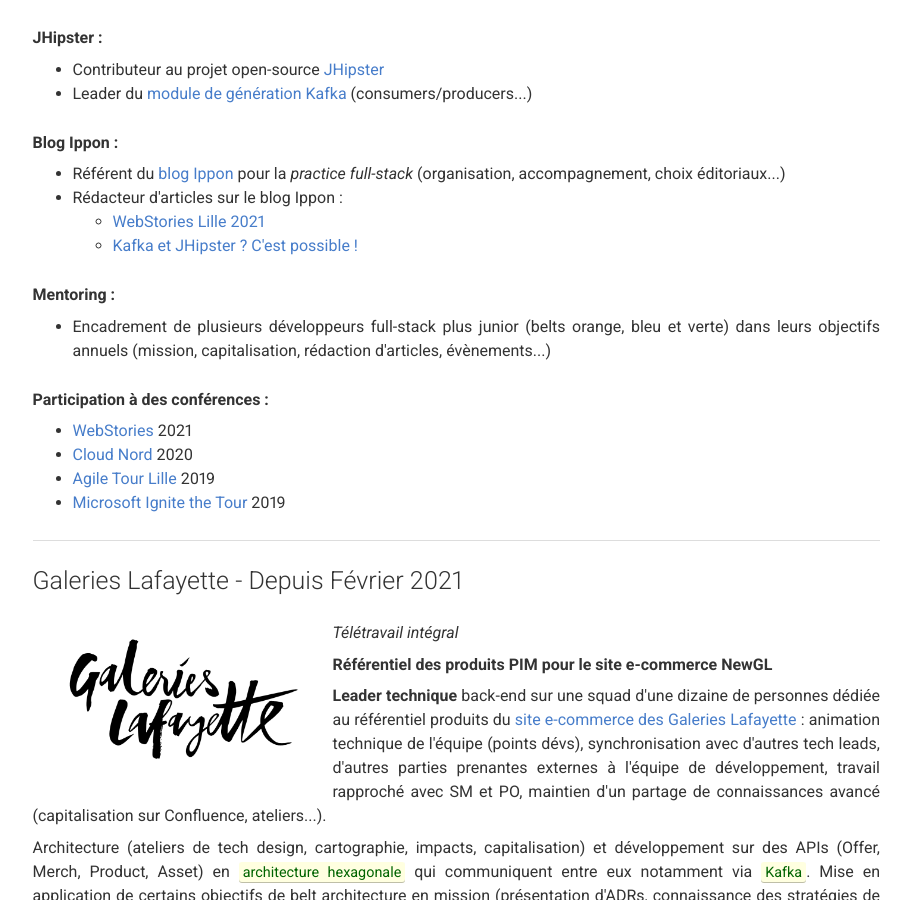
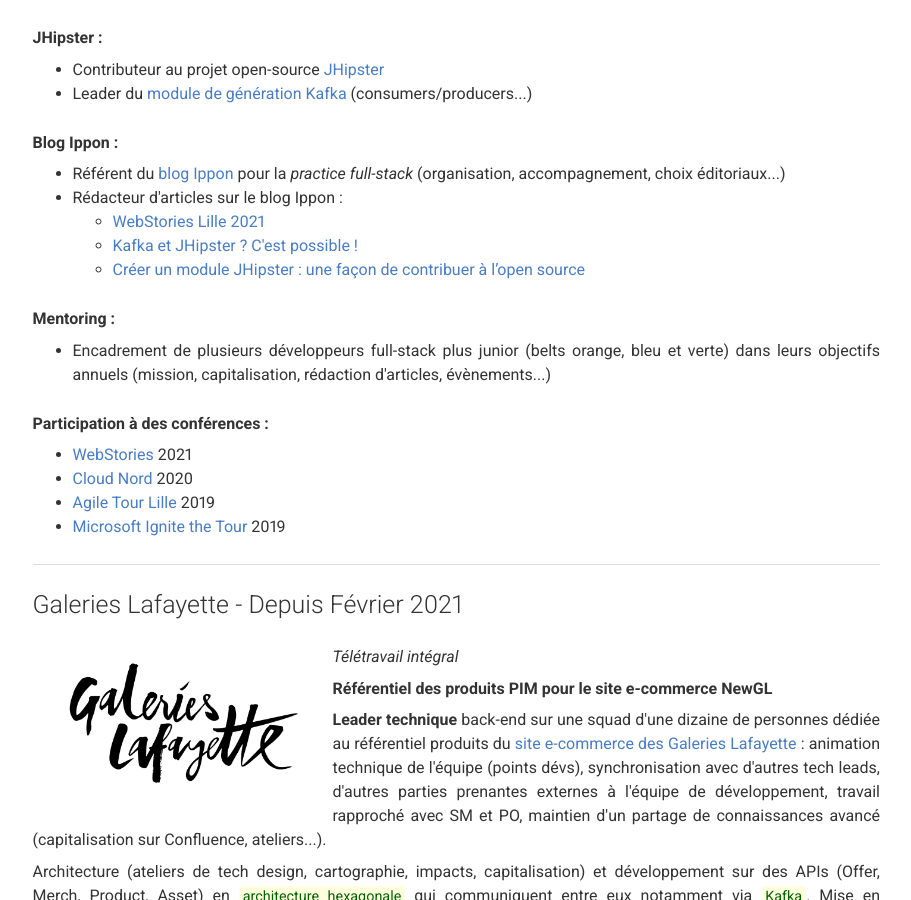
Before and after one commit to fdelbrayelle/fdelbrayelle.github.io, a Jekyll site: the page built from index.md, in a window 1280 px wide and 900 px high, scrolled down 1468 px. Shown: the whole window, without its empty margins (330-1241 px from the left). Built offline with Jekyll 4.4.1, drawn with Linux system fonts in a browser that asks for light colours; nearby versions of some CDN libraries.

Commit message:
update last blog article

```diff
--- a/_config.yml
+++ b/_config.yml
@@ -128,6 +128,7 @@
               <ul>
                 <li><a target="WebStories Lille 2021" href="https://blog.ippon.fr/2021/02/26/webstories-lille-2021/" target="_blank" rel="noreferrer noopener">WebStories Lille 2021</a></li>
                 <li><a target="Kafka et JHipster ? C'est possible !" href="https://blog.ippon.fr/2021/03/10/kafka-et-jhipster-cest-possible/" target="_blank" rel="noreferrer noopener">Kafka et JHipster ? C'est possible !</a></li>
+                <li><a target="Créer un module JHipster : une façon de contribuer à l’open source" href="https://blog.ippon.fr/2021/05/31/creer-un-module-jhipster-une-facon-de-contribuer-a-lopen-source-2/" target="_blank" rel="noreferrer noopener">Créer un module JHipster : une façon de contribuer à l’open source</a></li>
               </ul>
             </ul>
           </p>
```
